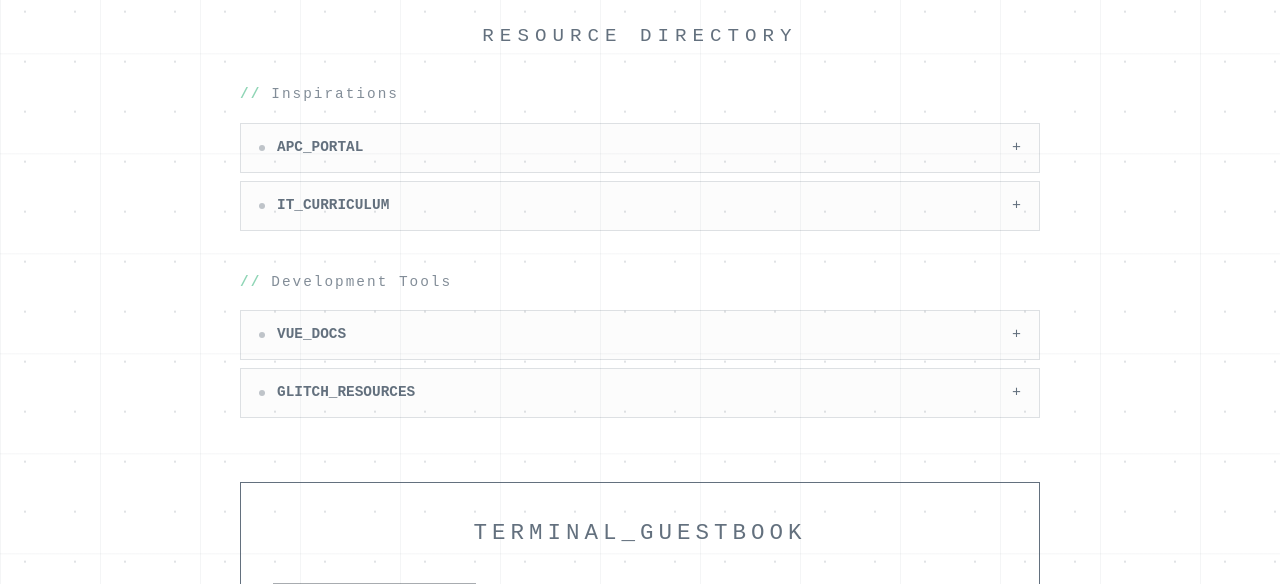
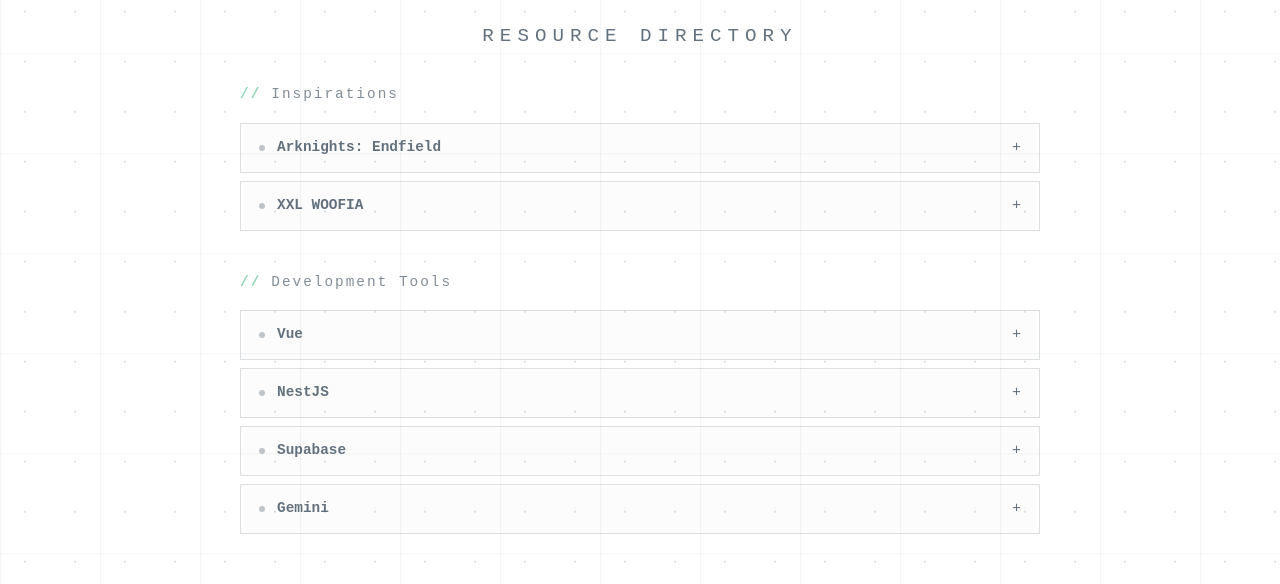
Before and after one commit to HowlAPC/personal-website-finals, a Vue app in the folder frontend/: page / in a window 1280 px wide. Shown: the part 1980-2564 px from the top of the page. Built offline with nearby package versions, Linux system fonts and the light colour scheme; no server answers.

Commit message:
resource

```diff
--- a/frontend/src/components/ResourceSection.vue
+++ b/frontend/src/components/ResourceSection.vue
@@ -47,16 +47,20 @@
     name: 'Inspirations',
     id: 'Inspirations',
     items: [
-      { title: 'APC_PORTAL', description: 'Access to student grades and enrollment details.', link: '#' },
-      { title: 'IT_CURRICULUM', description: 'Detailed roadmap for BSIT students.', link: '#' }
+      { title: 'Arknights: Endfield', description: 'Theme and visuals', link: '#' },
+      { title: 'XXL WOOFIA', description: 'The switching to a different theme...Access code "HOWL"', link: '#' }
     ]
   },
   {
     name: 'Development Tools',
     id: 'TECH_STACK',
     items: [
-      { title: 'VUE_DOCS', description: 'The progressive framework for building interfaces.', link: '#' },
-      { title: 'GLITCH_RESOURCES', description: 'CSS tricks for advanced digital aesthetics.', link: '#' }
+      { title: 'Vue', description: 'The progressive framework for building interfaces.', link: '#' },
+      { title: 'NestJS', description: 'Used for connecting to Supabase', link: '#' },
+      { title: 'Supabase', description: 'Database for storing comments', link: '#' },
+      { title: 'Gemini', description: 'Coding assistance', link: '#' },
+
+
     ]
   }
 ]
```
